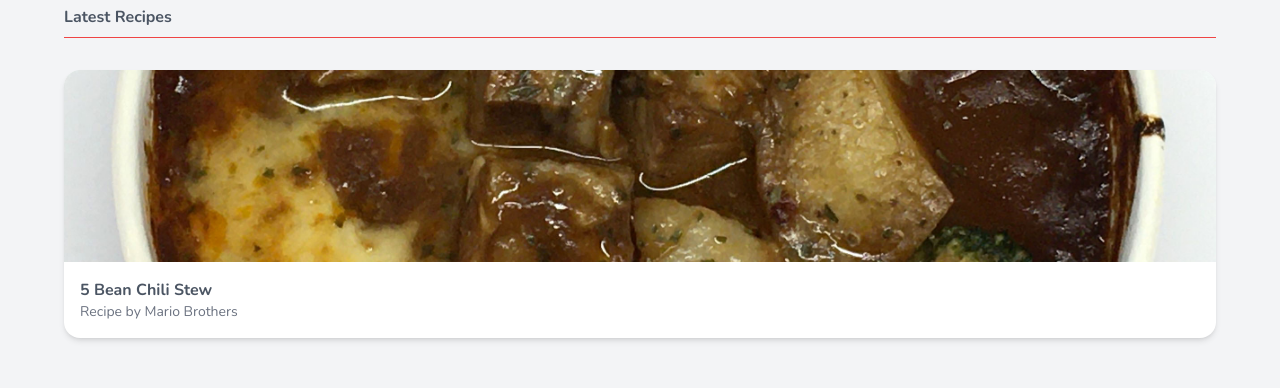
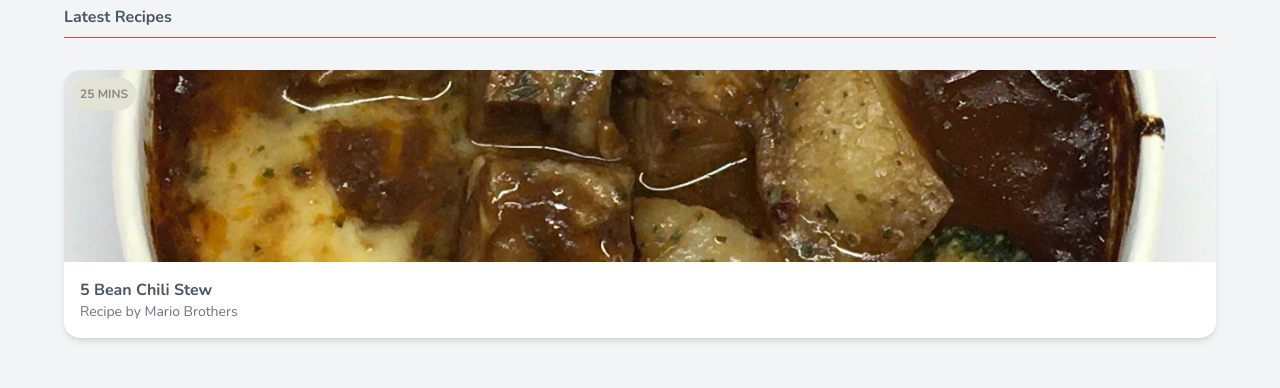
Before and after one commit to IlerioDef/TailwindCSS, a website: page public/index.html in a window 1280 px wide. Shown: the part 312-700 px from the top of the page. Drawn offline with nearby package versions, Linux system fonts and the light colour scheme.

Commit message:
Tailwind CSS Tutorial #10 - Badges - DONE

```diff
--- a/public/index.html
+++ b/public/index.html
@@ -52,11 +52,14 @@
 
                 <div class="mt-8">
                     <!-- cards go here -->
-                    <div class="bg-white rounded-2xl overflow-hidden shadow-md">
+                    <div class="bg-white rounded-2xl overflow-hidden shadow-md relative">
                         <img class="w-full h-32 sm:h-48 object-cover" src="img/Beef_stew.jpg" alt="beef stew">
                         <div class="m-4">
                             <span class="font-bold">5 Bean Chili Stew</span>
                             <span class="block text-gray-500 text-sm">Recipe by Mario Brothers</span>
+                        </div>
+                        <div class="bg-secondary-100 text-secondary-200 text-xs uppercase font-bold rounded-full p-2 absolute top-0 m-2">
+                            <span>25 mins</span>
                         </div>
                     </div>
                 </div>
```
Also changed, not shown: public/styles.css.
